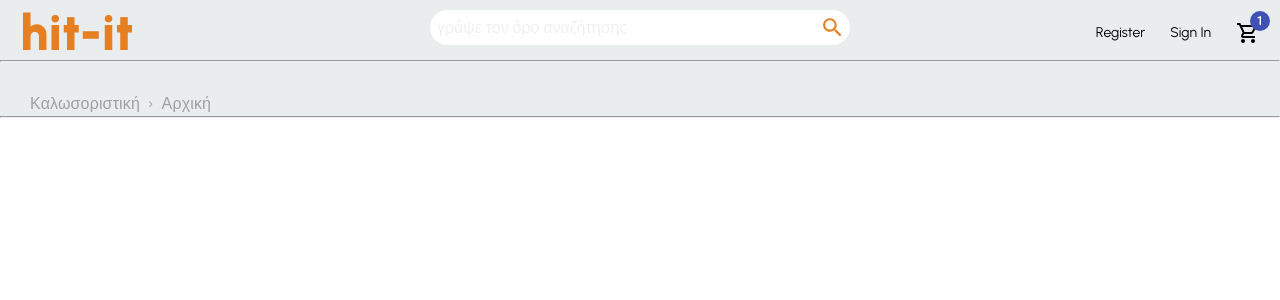
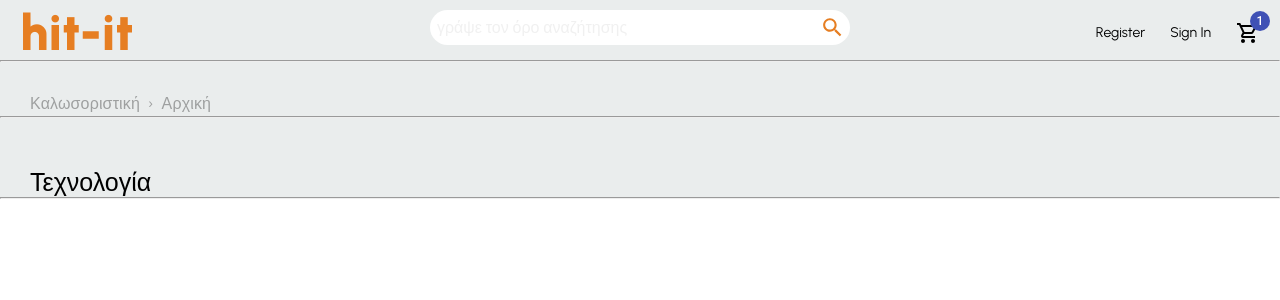
Before and after one commit to platonasmilitsis/WebAppTechno, a React (Create React App) app in the folder frontend/hit-it/: page /home/technology in a window 1280 px wide. Shown: the top 300 px of the page. Built offline with nearby package versions, Linux system fonts and the light colour scheme.

Commit message:
add category name component

```diff
--- /dev/null
+++ b/frontend/hit-it/src/components/Categories/CategoryName.jsx
@@ -0,0 +1,21 @@
+import React from 'react'
+import styled from 'styled-components'
+
+const Container=styled.div`
+    font-family: 'Arial', sans-serif;
+    font-weight:500;
+    font-size:25px;
+    color:black;
+    margin-top:50px;
+    margin-left:30px;
+`;
+
+const CategoryName = (category_name) => {
+  return (
+    <Container key={category_name}>
+        {category_name}
+    </Container>
+  )
+}
+
+export default CategoryName
--- a/frontend/hit-it/src/components/Categories/NavBar.jsx
+++ b/frontend/hit-it/src/components/Categories/NavBar.jsx
@@ -3,6 +3,7 @@ import styled from 'styled-components'
 import { ShoppingCartOutlined } from "@material-ui/icons"
 import { Badge } from '@material-ui/core';
 import { Search } from '@material-ui/icons';
+import { useNavigate } from 'react-router-dom';
 
 const Container=styled.div`
     height:60px;
@@ -29,6 +30,7 @@ const Logo=styled.h1`
     font-size:50px;
     position:absolute;
     flex:1;
+    cursor:pointer;
 `;
 
 const SearchContainter=styled.div`
@@ -72,11 +74,14 @@ const MenuItem=styled.div`
 `;
 
 const NavBar = () => {
+
+    let navigate=useNavigate();
+
   return (
     <Container>
         <Wrapper>
             <Left>
-                <Logo>
+                <Logo onClick={()=>navigate("/home")}>
                     hit-it
                 </Logo>
             </Left>
--- a/frontend/hit-it/src/pages/Technology.jsx
+++ b/frontend/hit-it/src/pages/Technology.jsx
@@ -3,15 +3,14 @@ import styled from "styled-components"
 import { Helmet, HelmetProvider } from 'react-helmet-async';
 import NavBar from '../components/Categories/NavBar';
 import Breadcrumb from '../components/Global/Breadcrumb';
+import CategoryName from '../components/Categories/CategoryName';
 
 
 const Container=styled.div`
   background-color:#eaeded;
-
 `;
 
 const Technology = () => {
-
 
   const page_names=["Καλωσοριστική","Αρχική"];
   const page_links=["/","/home"];
@@ -32,6 +31,8 @@ const Technology = () => {
     <hr></hr>
     {Breadcrumb(page_names,page_links)}
     <hr></hr>
+    {CategoryName("Τεχνολογία")}
+    <hr></hr>
 
     </Container>
   )
```
